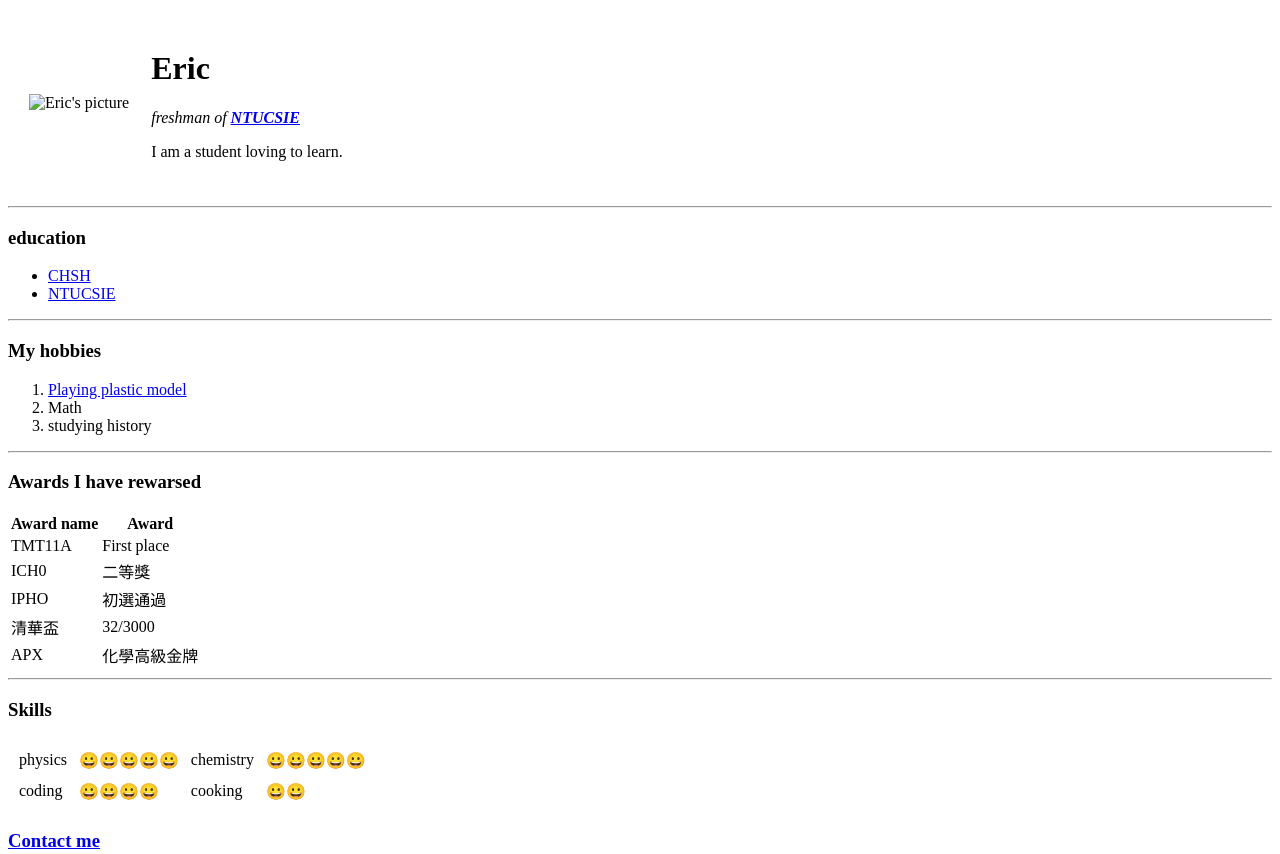
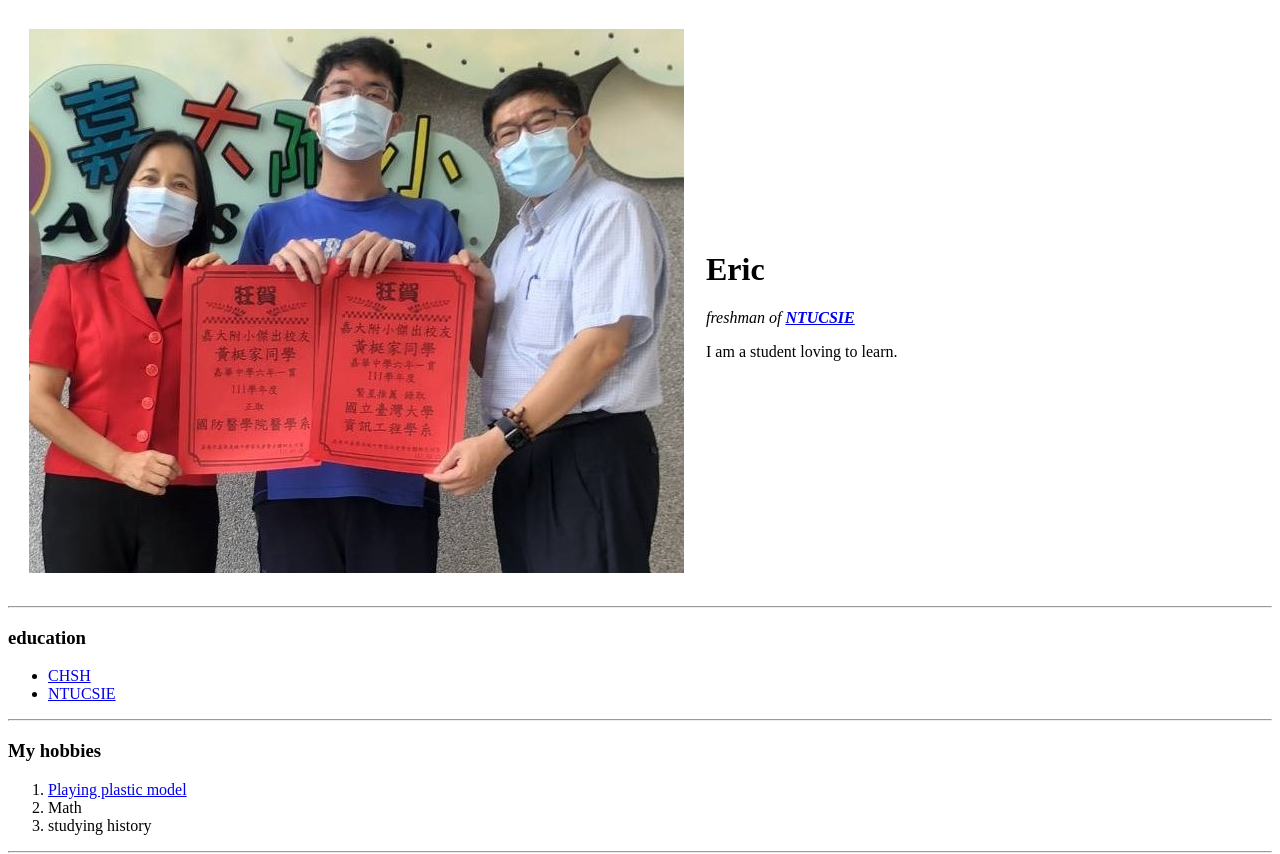
Before and after one commit to eric2003-tj/cv, a plain HTML site: page index.html in a window 1280 px wide. Shown: the top 854 px of the page. Drawn offline with Linux system fonts and the light colour scheme.

Commit message:
Update index.html

```diff
--- a/index.html
+++ b/index.html
@@ -9,7 +9,7 @@
 <body>
   <table cellspacing='20'>
     <tr>
-      <td> <img src="images\Eric's picture2.jpg" alt="Eric's picture"></td>
+      <td> <img src="Eric's picture2.jpg" alt="Eric's picture"></td>
       <td>
         <h1>Eric</h1>
         <p><em>freshman of <strong><a href="https://www.csie.ntu.edu.tw/">NTUCSIE</a></strong></em></p>
```
